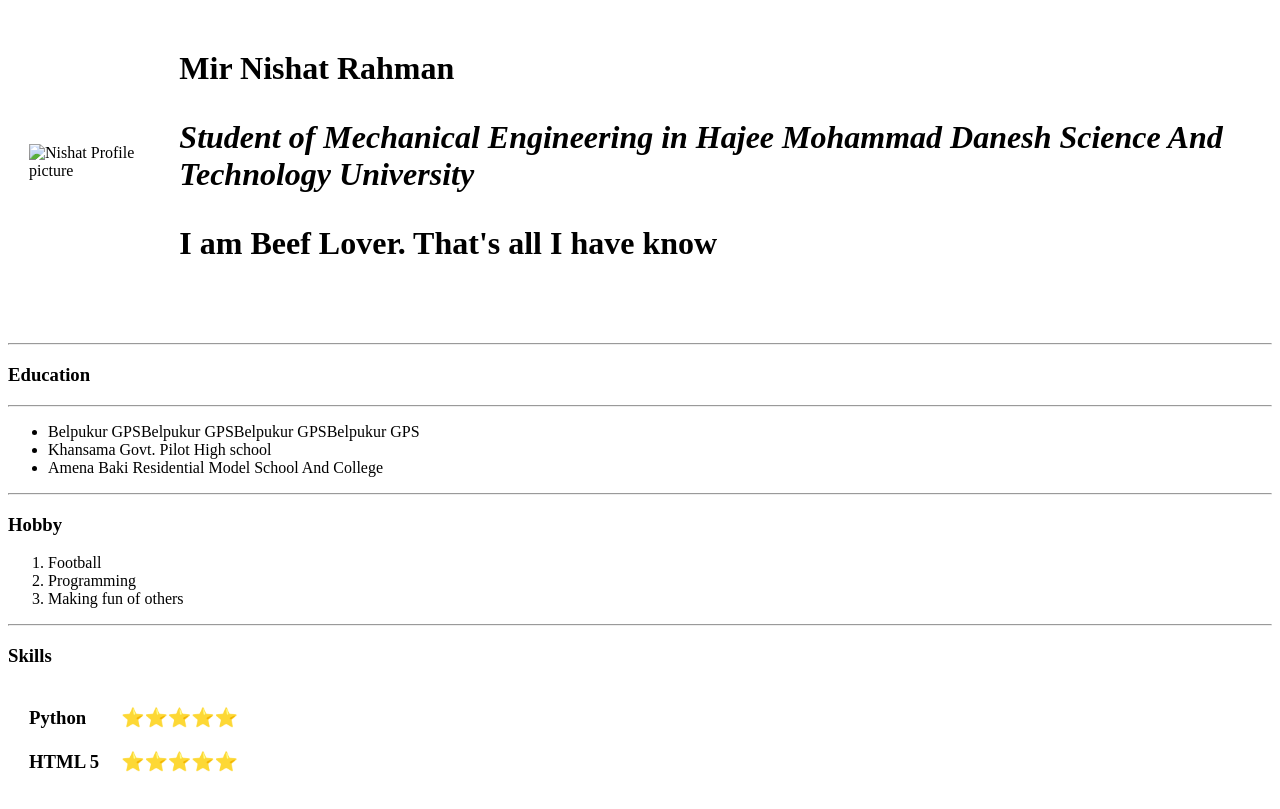
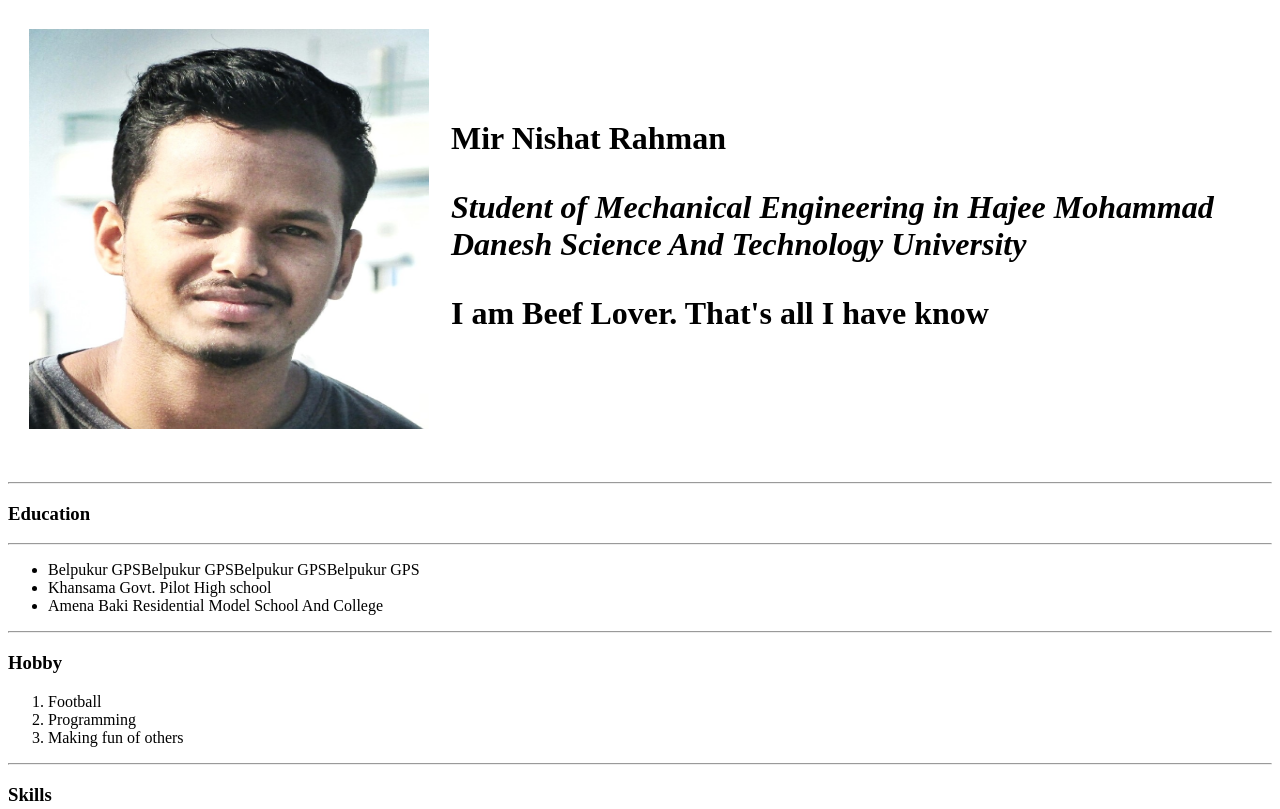
Before and after one commit to mirnishat/cv, a plain HTML site: page index.html in a window 1280 px wide. Shown: the top 809 px of the page. Drawn offline with Linux system fonts and the light colour scheme.

Commit message:
initial commit change

```diff
--- a/index.html
+++ b/index.html
@@ -11,7 +11,7 @@
   <tr>
     <table cellspacing="20">
       <td>
-        <img src="../firstwebsite/images/nishat.jpg"
+        <img src="images/nishat.jpg"
           alt="Nishat Profile picture" style="width:400px;height:400px">
       </td>
       <td>
```
